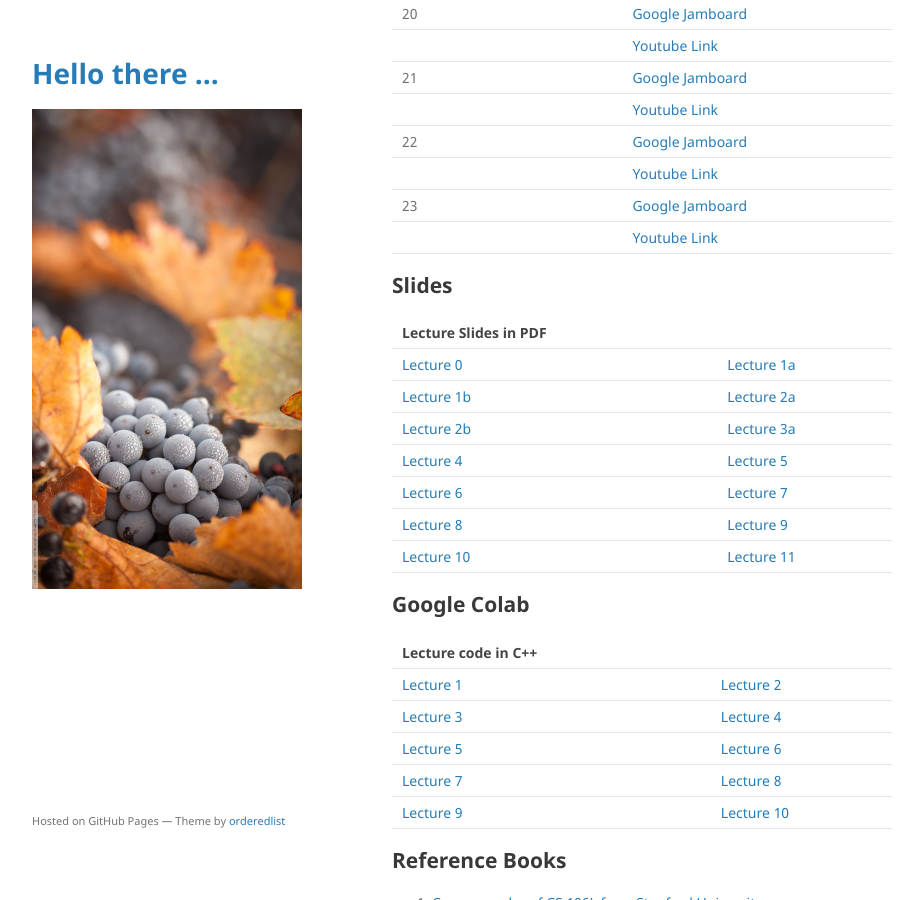
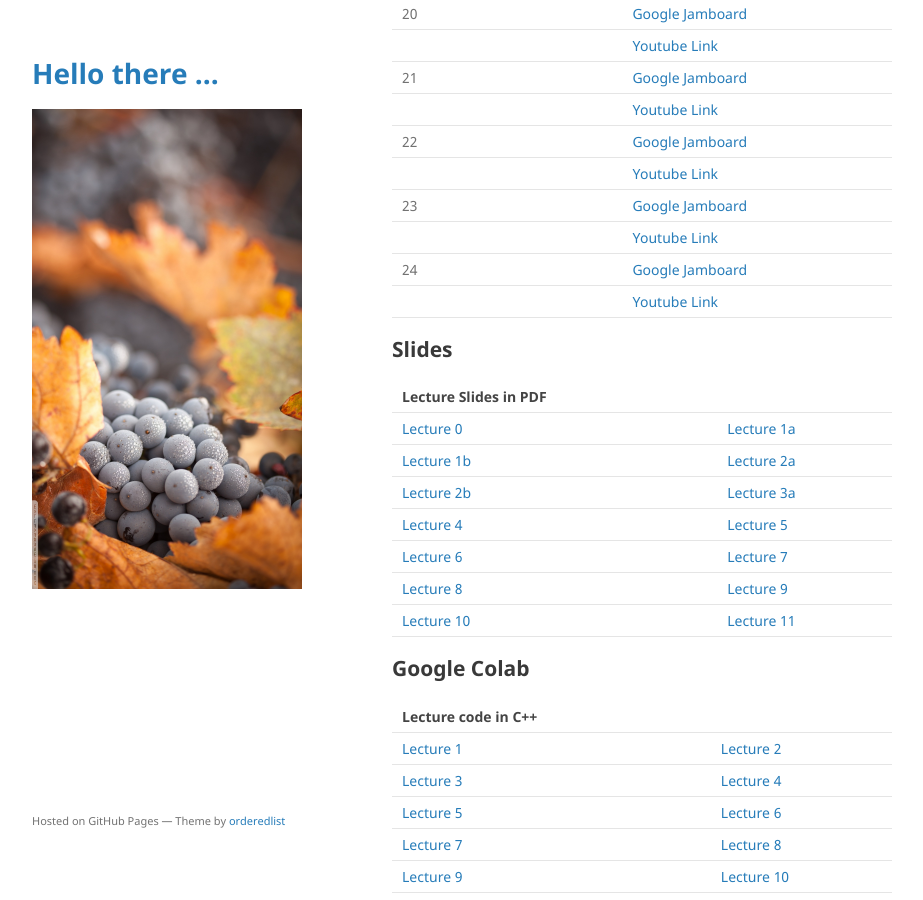
Before and after one commit to mohammadmotiurrahman/mohammadmotiurrahman.github.io, a Jekyll site: the page built from cse203_1/index.md, in a window 1280 px wide and 900 px high, scrolled down 3885 px. Shown: the whole window, without its empty margins (178-1101 px from the left). Built offline with Jekyll 4.4.1, drawn with Linux system fonts in a browser that asks for light colours; our own code applies the rules of GitHub Pages for plain Markdown files.

Commit message:
Update index.md

```diff
--- a/cse203_1/index.md
+++ b/cse203_1/index.md
@@ -129,6 +129,8 @@ environment will force me to not evaluate your exam copies.
 |         |              | [Youtube Link](https://youtu.be/iOKFC13Z8BA)                                                                   |
 | 23      |              | [Google Jamboard]() |
 |         |              | [Youtube Link](https://youtu.be/V2fadJE68rY)                                                                   |
+| 24      |              | [Google Jamboard]() |
+|         |              | [Youtube Link](https://youtu.be/3d63ziuaf_k)                                                                   |
 
 
 
```
